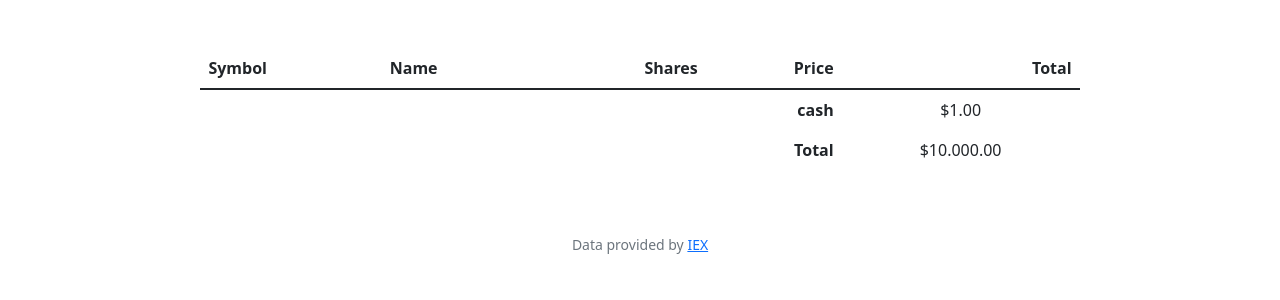
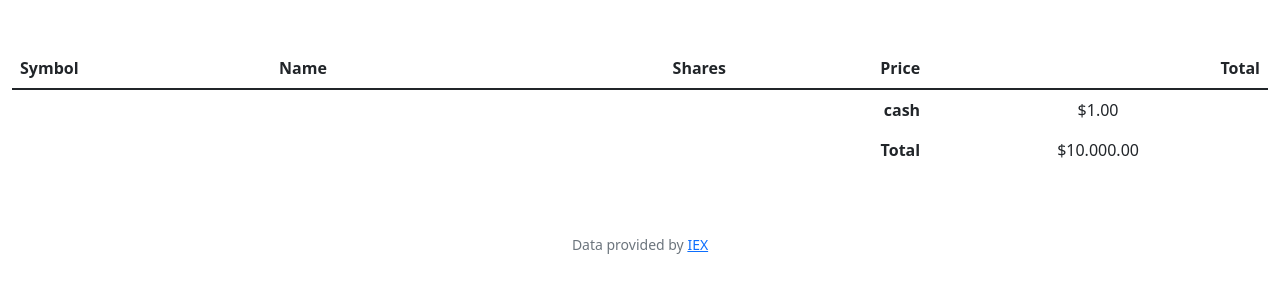
Before and after one commit to mu802/CS50X, a Flask app: page / in a window 1280 px wide. Shown: the part 76-376 px from the top of the page. Run offline with Flask 3, Linux system fonts and the light colour scheme; a user stored in the database is signed in; tables that the repository leaves empty hold one stand-in row (values such as "Sample post"); data that the repository does not hold is empty; some libraries are stand-ins or nearby versions.

Commit message:
Thu, May 25, 2023, 7:13 PM +03:00

```diff
--- a/finance/static/styles.css
+++ b/finance/static/styles.css
@@ -21,9 +21,3 @@ nav .navbar-brand .green
 {
     color: #2e944b;
 }
-
-
-.my-auto{
-    width: 70%;
-    margin: 0 auto;
-}
```
